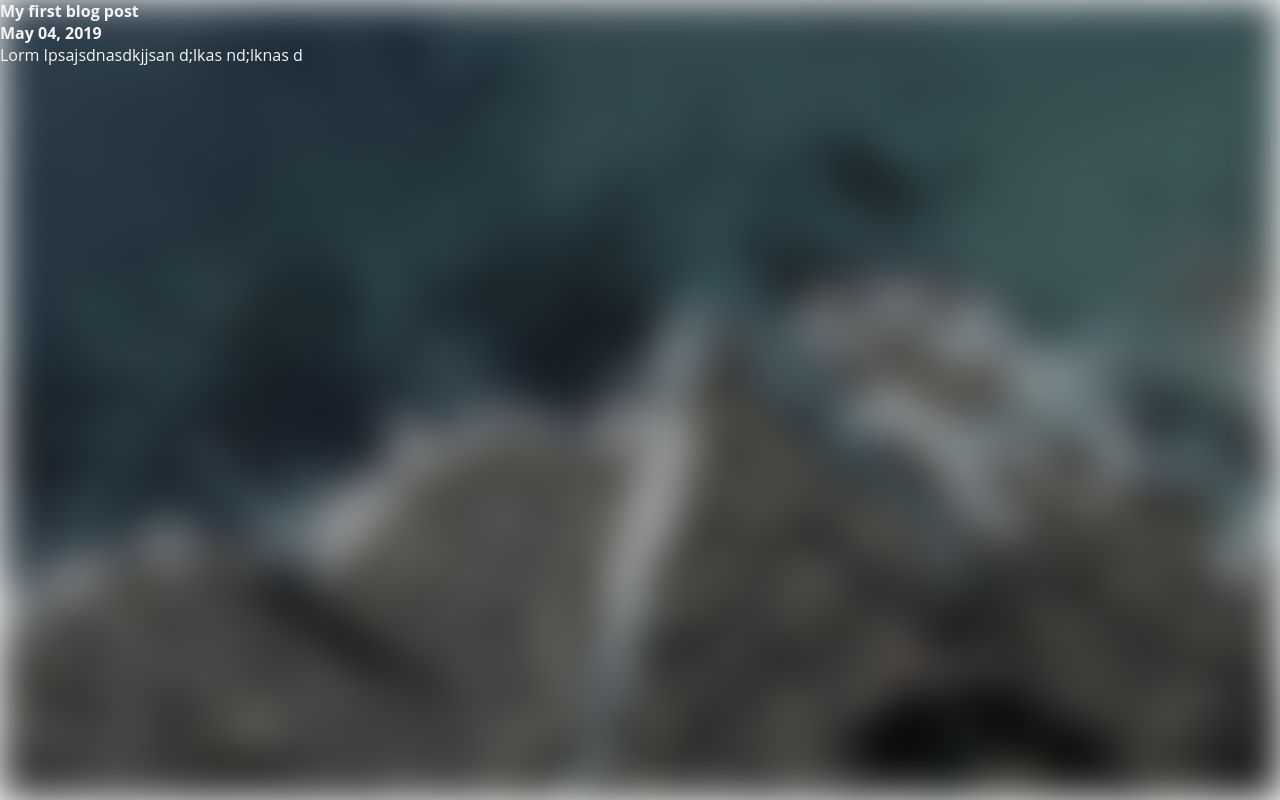
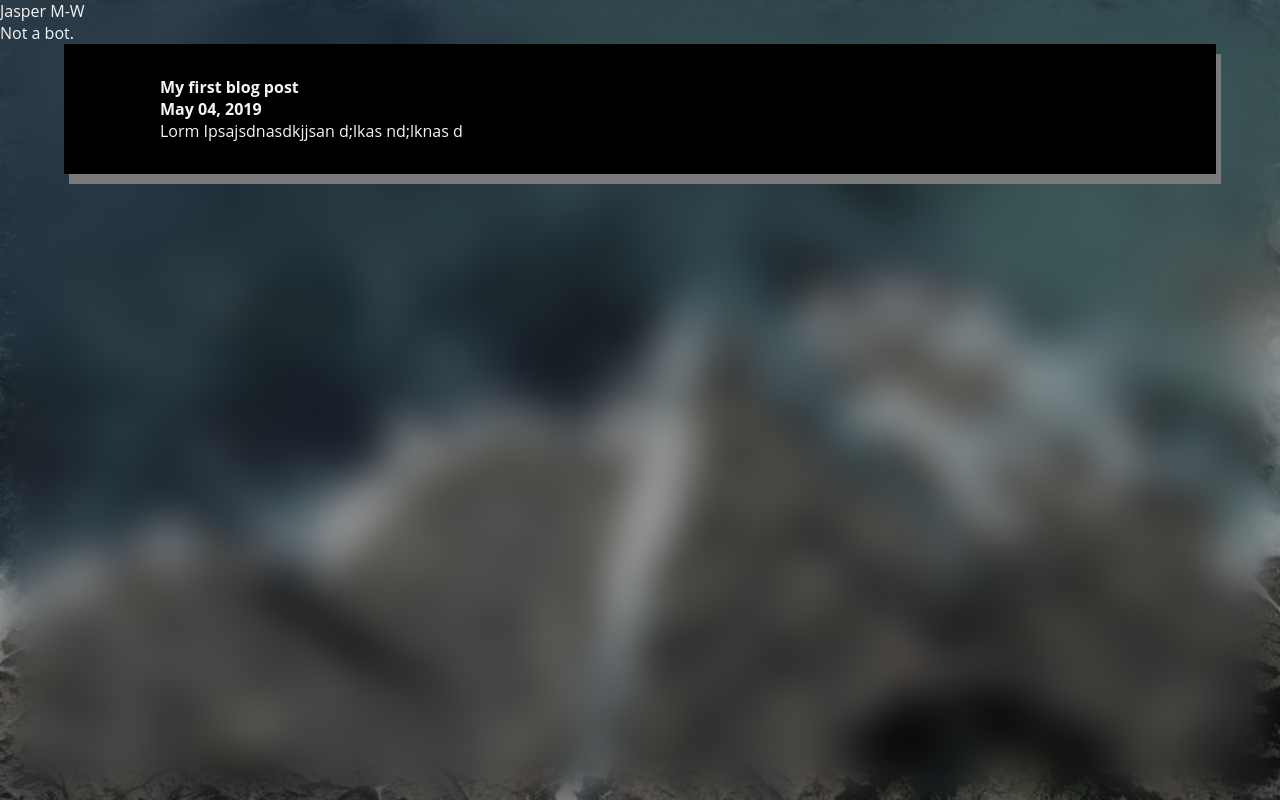
Before and after one commit to Fallstop/FallstopWeb, a Gatsby site: page /projects/test-post in a window 1280 px wide. Built offline with nearby package versions, Linux system fonts and the light colour scheme; Gatsby itself is replaced by a stand-in of ours.

Commit message:
Start on site metadata querys

```diff
--- a/gatsby-config.js
+++ b/gatsby-config.js
@@ -6,6 +6,10 @@
 
 module.exports = {
   /* Your site config here */
+  siteMetadata: {
+    "siteTitle": "Jasper M-W",
+    "siteTagline": "Not a bot."
+  },
   plugins: [
     "gatsby-image",
     "gatsby-background-image",
--- a/src/styles/index.scss
+++ b/src/styles/index.scss
@@ -39,12 +39,7 @@
             background-color: rgba(0, 0, 0, 0.5);
         }
     }
-    .infoContainer {
-        position: absolute;
-        width: 100vw;
-
-        &::before {
-            content: "";
+    .InfoContainerBackground {
         position: fixed;
         top: 0;
         left: 0;
@@ -56,11 +51,32 @@
         -o-background-size: cover;
         background-size: cover;
 
+        z-index: -2;
+
+        @supports not (backdrop-filter: blur(20px)) {
+            filter: blur(20px);
+        }
+        &::before {
+            content: "";
+            position: absolute;
             z-index: -1;
 
-            filter: blur(20px);
+            width: 100%;
+            height: 100%;
+            @supports (backdrop-filter: blur(20px)) {
+                -webkit-backdrop-filter: blur(20px); /* apply the blur */
+                backdrop-filter: blur(20px);         /* apply the blur */
+            }
 
+            pointer-events: none; /* make the pseudo class click-through */
         }
+    }
+
+    .infoContainer {
+        position: absolute;
+        width: 100vw;
+
+
     }
     .horizontalRule {
         margin: 0;
--- a/src/styles/projects.scss
+++ b/src/styles/projects.scss
@@ -1,11 +1,12 @@
-.project-container {
+.project {
     $blured-background-image: url(../assets/image/landingBackground-blurV2.jpg);
 
-    &::before {
-        content: "";
+    .projectBackground {
 
-        z-index: -1;
-        filter: blur(20px);
+        z-index: -2;
+        @supports not (backdrop-filter: blur(20px)) {
+            filter: blur(20px);
+        }
 
 
         position: fixed;
@@ -20,5 +21,30 @@
         -o-background-size: cover;
         background-size: cover;
 
+        &::before {
+            content: "";
+            position: absolute;
+            z-index: -1;
+
+            width: 100%;
+            height: 100%;
+            @supports (backdrop-filter: blur(20px)) {
+                -webkit-backdrop-filter: blur(20px); /* apply the blur */
+                backdrop-filter: blur(20px);         /* apply the blur */
+            }
+
+            pointer-events: none; /* make the pseudo class click-through */
+        }
+
+    }
+
+
+    .projectContainer {
+        background-color: black;
+        margin: 0 auto;
+        max-width: 75%;
+        margin-bottom: 5em;
+        box-shadow: 5px 10px #7a7a7a;
+        padding: 2rem 6rem;
     }
 }
--- a/src/templates/projectTemplate.jsx
+++ b/src/templates/projectTemplate.jsx
@@ -1,21 +1,29 @@
 import React from "react"
 import { graphql } from "gatsby"
 
-export default function Template({
-  data, // this prop will be injected by the GraphQL query below.
-}) {
-  const { markdownRemark } = data // data.markdownRemark holds your post data
-  const { frontmatter, html } = markdownRemark
+export default function Template({ data, }) {
+	const { markdownRemark, site } = data // data.markdownRemark holds your post data
+	const { frontmatter, html } = markdownRemark;
+	const { siteTagline, siteTitle } = site.siteMetadata;
 	return (
-    <div className="project-container">
-      <div className="project-title">
+		<div className="project">
+			<div className="projectBackground"></div>
+			<div className="siteHeader">
+				<div className="siteName">{siteTitle}</div>
+				<div className="siteTagline">{siteTagline}</div>
+
+			</div>
+			<div className="projectContainer">
+				<div className="projectTitle">
 					<h1>{frontmatter.title}</h1>
 					<h2>{frontmatter.date}</h2>
 					<div
-          className="blog-post-content"
+						className="projectContent"
 						dangerouslySetInnerHTML={{ __html: html }}
 					/>
 				</div>
+			</div>
+
 		</div>
 	)
 }
@@ -30,5 +38,11 @@ export const pageQuery = graphql`
 				title
 			}
 		}
+		site {
+			siteMetadata {
+				siteTitle
+				siteTagline
+			}
+		}
 	}
 `
```
Also changed, not shown: src/pages/index.jsx (+14 -1 lines). Lines whose indentation alone changed are shown as unchanged.
